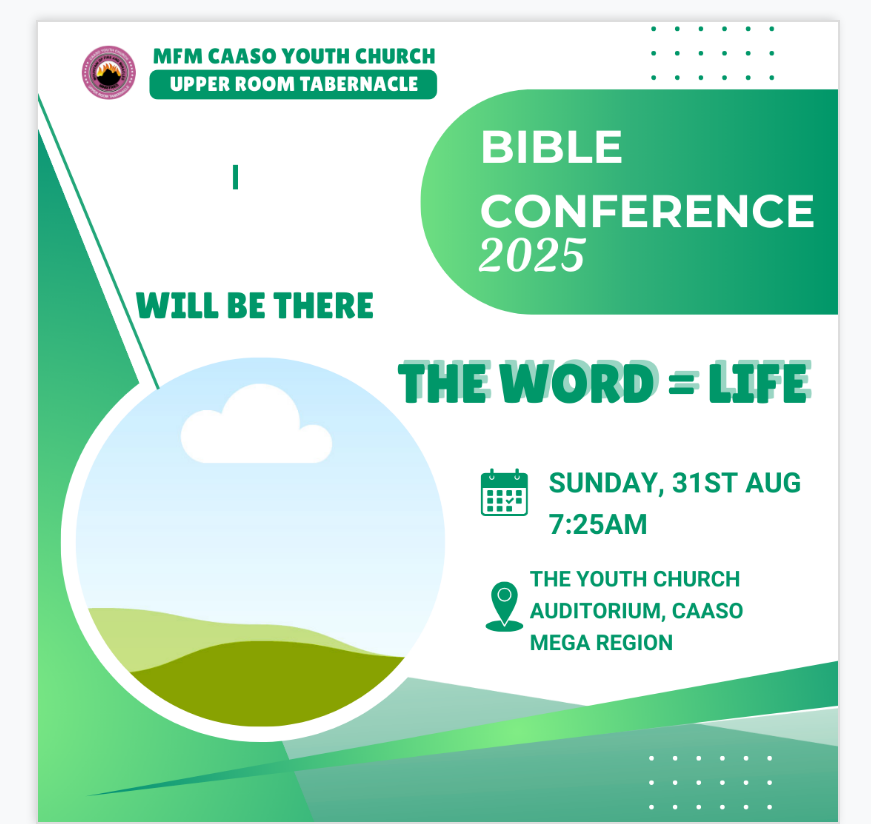
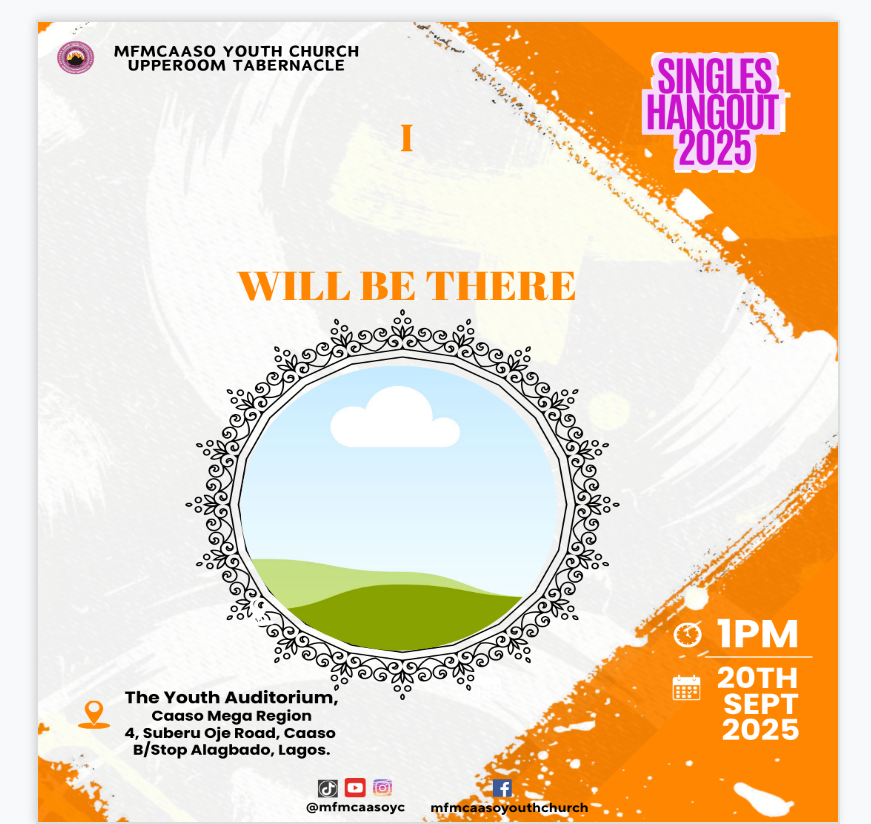
Before and after one commit to ebtaryoh/Bible-Conference-Customized-Image-Poster, a plain HTML site: page index.html in a window 1280 px wide. Shown: the top 824 px of the page, without its empty margins (204-1075 px from the left). Drawn offline with Linux system fonts and the light colour scheme.

Commit message:
First Commit

```diff
--- a/index.html
+++ b/index.html
@@ -3,7 +3,7 @@
 <head>
   <meta charset="UTF-8">
   <meta name="viewport" content="width=device-width, initial-scale=1.0">
-  <title>Custom Poster Generator</title>
+  <title>SINGLES-HANGOUT-2025-MFMCYC</title>
   <link rel="stylesheet" href="style.css">
 </head>
 <body>
--- a/script.js
+++ b/script.js
@@ -83,11 +83,6 @@
 //   link.click();
 // });
 
-
-
-
-
-
 const canvas = document.getElementById("posterCanvas");
 const ctx = canvas.getContext("2d");
 const uploadImage = document.getElementById("uploadImage");
@@ -96,21 +91,21 @@ const downloadBtn = document.getElementById("downloadBtn");
 
 // Load base background poster (your uploaded PNG)
 const baseImage = new Image();
-baseImage.src = "Blue and Green Webinar Instagram Post.png"; // put in same folder
+baseImage.src = "singleshangout02.png";
 
-baseImage.onload = function() {
+baseImage.onload = function () {
   ctx.drawImage(baseImage, 0, 0, canvas.width, canvas.height);
 };
 
 // ===== Editable Settings =====
-let circleX = 220;       // center X of circle
-let circleY = 520;       // center Y of circle
-let circleRadius = 190;  // radius (380px diameter)
+let circleX = 364; // center X of circle
+let circleY = 484; // center Y of circle
+let circleRadius = 170; // radius (380px diameter)
 
 // Default text position
-let nameX = 95;
-let nameY = 230;
-let nameColor = "green";
+let nameX = 182;
+let nameY = 200;
+let nameColor = "orange";
 
 // Function to get responsive font size
 function getResponsiveFont() {
@@ -154,7 +149,6 @@ function updatePoster() {
     ctx.restore();
   }
 
-  // Draw name (responsive font)
   ctx.fillStyle = nameColor;
   ctx.font = getResponsiveFont();
   ctx.fillText(nameInput.value, nameX, nameY);
@@ -165,7 +159,7 @@ let uploadedImg = null;
 // Handle image upload
 uploadImage.addEventListener("change", (e) => {
   const reader = new FileReader();
-  reader.onload = function(event) {
+  reader.onload = function (event) {
     uploadedImg = new Image();
     uploadedImg.src = event.target.result;
     uploadedImg.onload = updatePoster;
```
Also changed, not shown: Blue and Green Webinar Instagram Post.png (deleted), singleshangout02.png (added).
